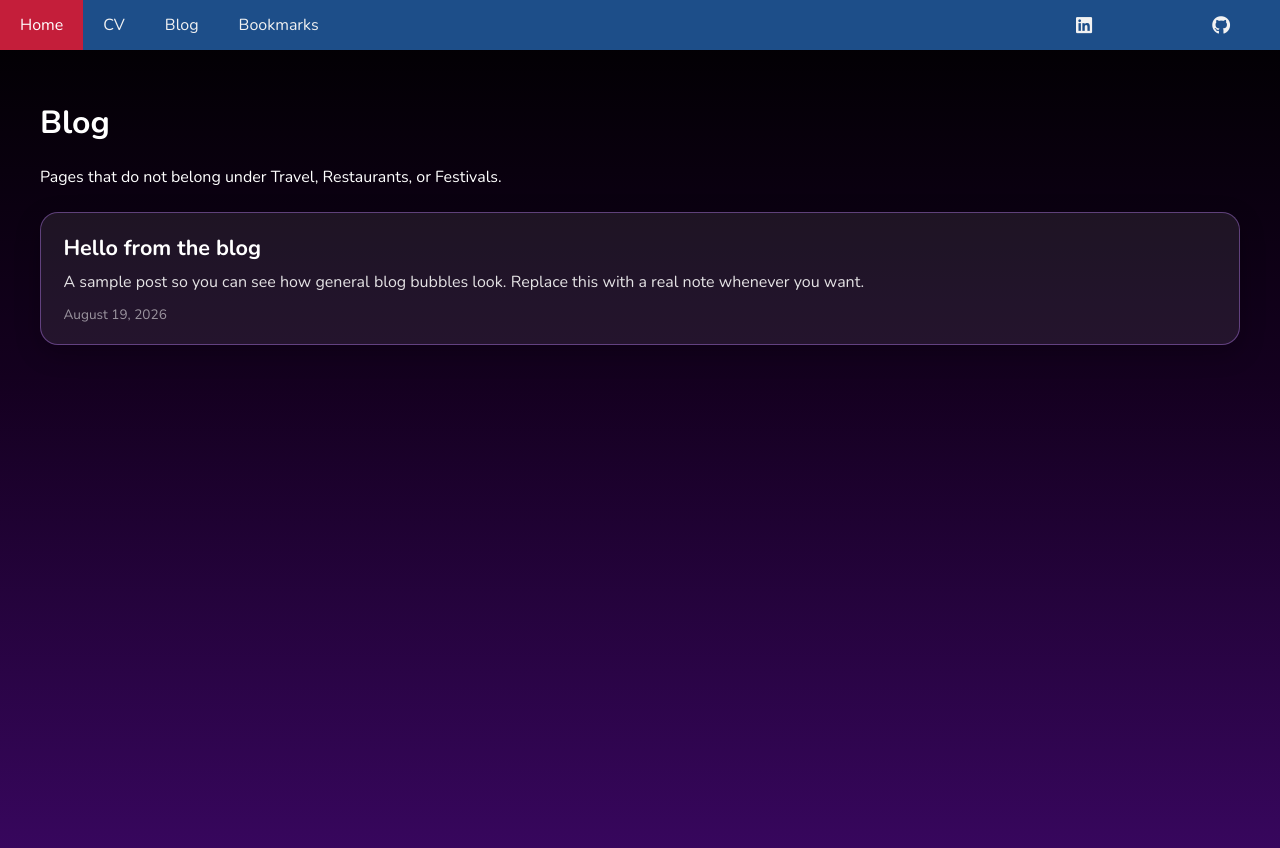
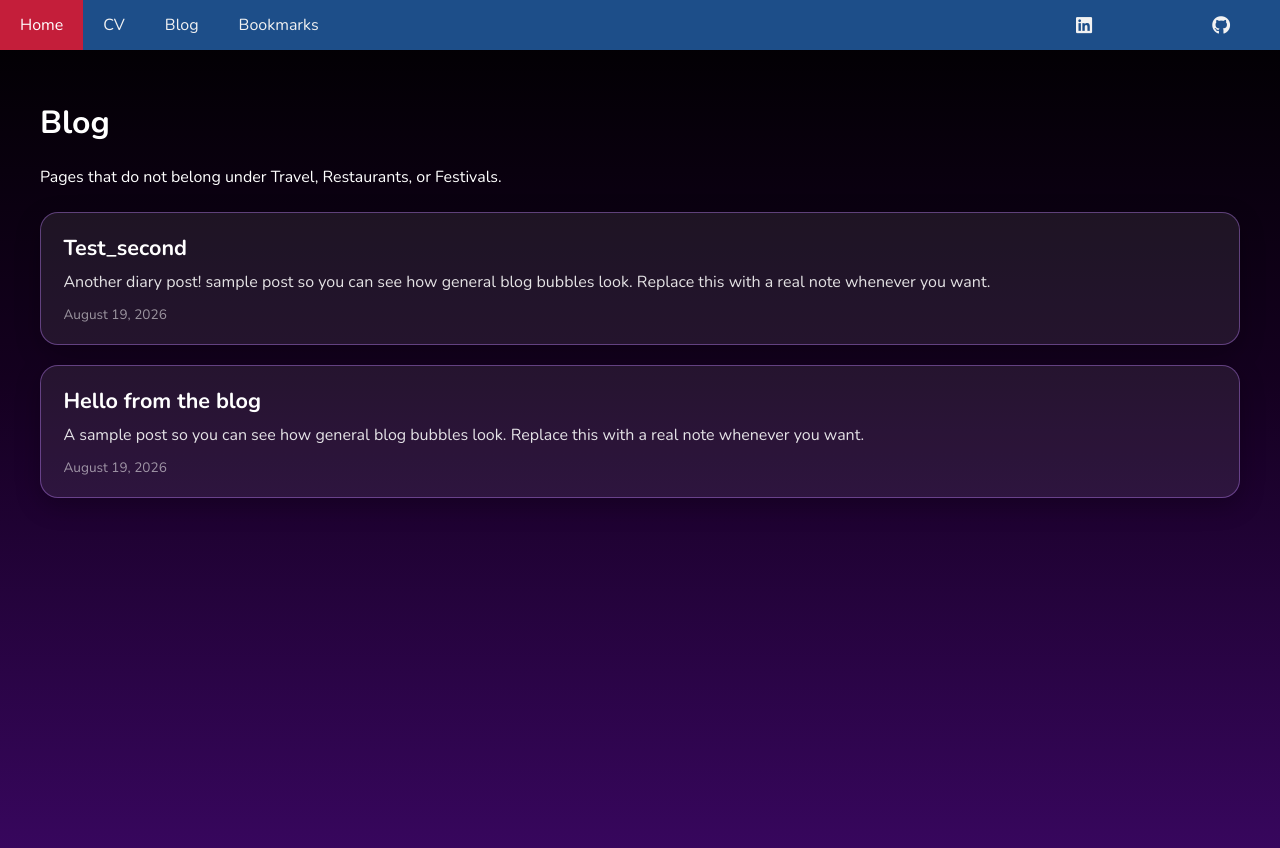
Before and after one commit to AK4032/AK4032.github.io, a Jekyll site: the page built from pages/blog.md, in a window 1280 px wide. Shown: the top 848 px of the page. Built offline with Jekyll 4.4.1, drawn with Linux system fonts in a browser that asks for light colours; a style sheet for code colours, icons or effects is not loaded.

Commit message:
Fix Test_second so Jekyll publishes it as a blog bubble.
Rename the file to YYYY-MM-DD-slug.md and replace the invalid July 35 date. Jekyll only builds posts that match that filename pattern with a real date.

Co-authored-by: Adi Krishnamoorthy <AK4032@users.noreply.github.com>

```diff
--- a/_posts/Test _second.md
+++ b/_posts/2026-08-19-test-second.md
@@ -1,7 +1,7 @@
 ---
 layout: default
-title: Hello from the blog
-date: 2024-07-35
+title: Test_second
+date: 2026-08-19
 excerpt: Another diary post! sample post so you can see how general blog bubbles look. Replace this with a real note whenever you want.
 ---
 
```
Also changed, not shown: README.md.
